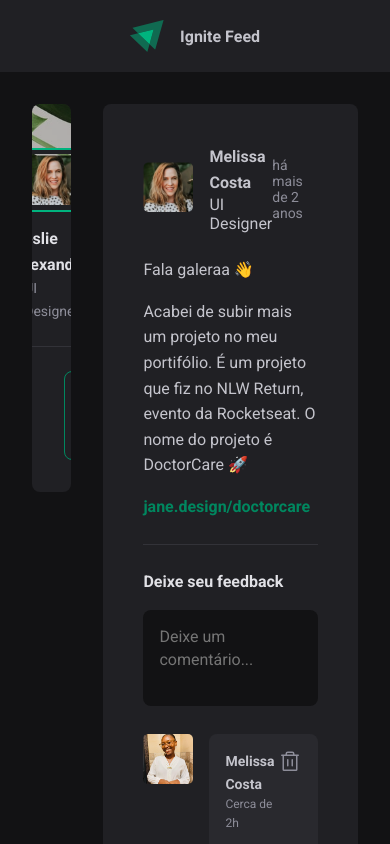
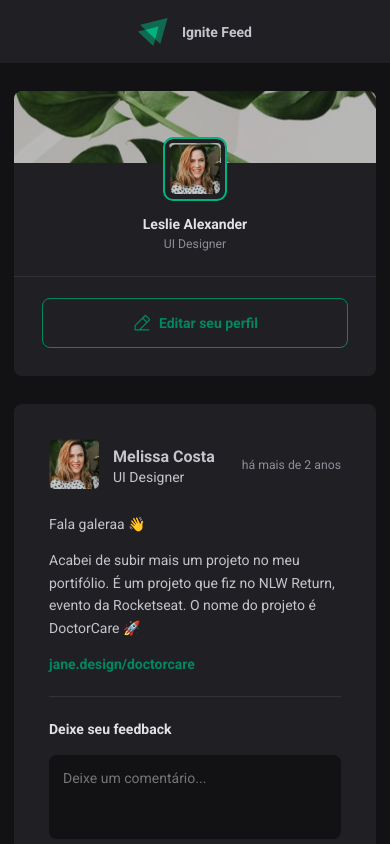
Before and after one commit to mellcosta/ignite-feed, a React (Vite) app: page / in a window 390 px wide. Shown: the top 844 px of the page. Built offline with nearby package versions, Linux system fonts and the light colour scheme.

Commit message:
📲 Responsivity

```diff
--- a/src/App.module.css
+++ b/src/App.module.css
@@ -1,7 +1,19 @@
 .container {
-  display: flex;
-  padding: 2rem;
+  max-width: 70rem;
+  margin: 2rem auto;
+  padding: 0 1rem;
+
+  display: grid;
+  grid-template-columns: 256px 1fr;
   gap: 2rem;
   align-items: flex-start;
-  justify-content: center;
 }
+
+@media (max-width: 768px) {
+  html {
+    font-size: 87.5%;
+  }
+  .container {
+    grid-template-columns: 1fr;
+  }
+}
--- a/src/components/Sidebar.jsx
+++ b/src/components/Sidebar.jsx
@@ -20,7 +20,7 @@
 
         <footer>
           <a href="#" className={styles.edit_button}>
-            <PencilSimpleLine size={20} />
+            <PencilSimpleLine style={{ marginRight: "0.5rem" }} size={20} />
             Editar seu perfil
           </a>
         </footer>
--- a/src/components/Sidebar.module.css
+++ b/src/components/Sidebar.module.css
@@ -37,19 +37,18 @@
 
 .sidebar footer .edit_button {
   width: 100%;
-  text-decoration: none;
+  background: transparent;
   color: var(--green-500);
-  font-weight: bold;
-  padding: 16px 24px 14px 24px;
   border: 1px solid var(--green-500);
   border-radius: 8px;
-  background: transparent;
+  height: 50px;
+  padding: 0 1.5rem;
+  font-weight: bold;
+  text-decoration: none;
 
   display: flex;
   align-items: center;
   justify-content: center;
-  gap: 10px;
-
   transition:
     color 0.1s,
     background-color 0.1s;
```
